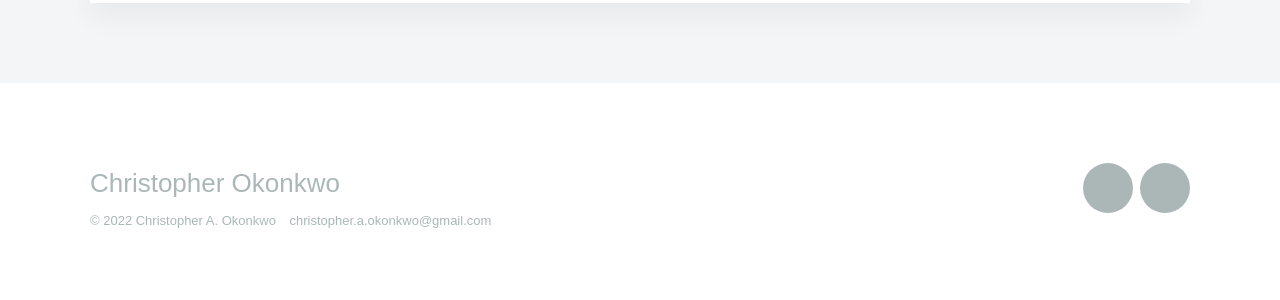
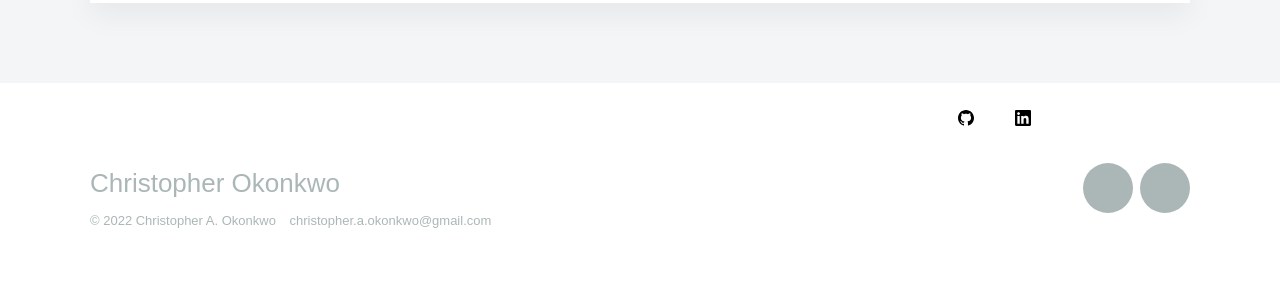
Before and after one commit to crisokonkwo/crisokonkwo.github.io, a Jekyll site: the page built from _pages/thanks.md, in a window 1280 px wide. Shown: the part 676-976 px from the top of the page. Built offline with Jekyll 4.4.1, drawn with Linux system fonts in a browser that asks for light colours; nearby versions of some CDN libraries; some web fonts are replaced.

Commit message:
Update socials.html

```diff
--- a/_includes/socials.html
+++ b/_includes/socials.html
@@ -5,7 +5,7 @@
 		<a class="socials__item__link" href="{{ url[1] }}" target="_blank" title="{{ url[0] | remove: '_url' | replace: '-', ' ' | capitalize }}">
 
 			<svg class="svg-inline--fa fa-{{ url[0] | replace: 'facebook', 'facebook-f' | remove: '_url' }}" aria-hidden="true" data-prefix="fab" data-icon="{{ url[0] | replace: 'facebook', 'facebook-f' | remove: '_url' }}" role="img" xmlns="http://www.w3.org/2000/svg">
-				<use xlink:href="{{ '/assets/social-icons.svg#' }}" "{{ url[0] | replace: 'facebook', 'facebook-f' | remove: '_url' }}"></use>
+				<use xlink:href="{{ '/assets/social-icons.svg#' }}{{ url[0] | replace: 'facebook', 'facebook-f' | remove: '_url' }}"></use>
 			</svg>
 
 			<!--i class="fab fa-{{ url[0] | replace: 'facebook', 'facebook-f' | remove: '_url' }}" aria-hidden="true"></i-->
```
